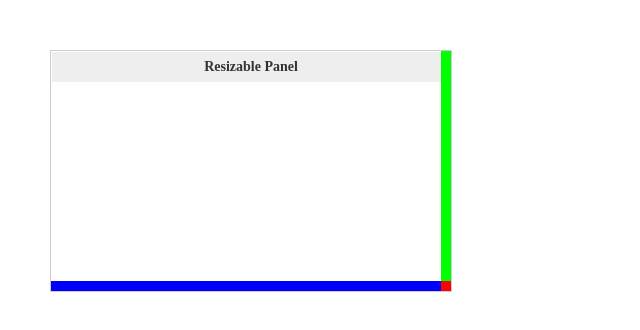
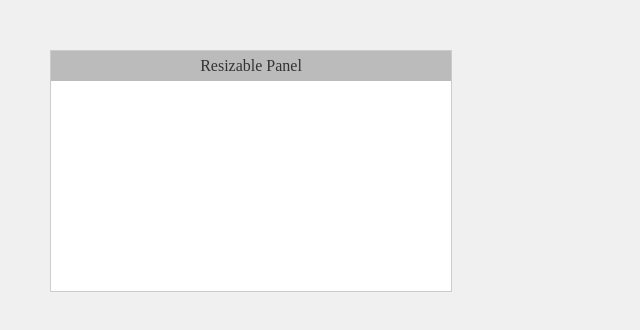
Before and after one commit to TerencesGit/ResizablePanel, a plain HTML site: page index.html in a window 1280 px wide. Shown: the whole page, without its empty margins (0-640 px from the left). Drawn offline with Linux system fonts and the light colour scheme.

Commit message:
样式优化

```diff
--- a/css/style.css
+++ b/css/style.css
@@ -1,48 +1,44 @@
 body{
 	margin: 0;
 	padding: 50px;
-	font-size: 14px;
 	color: #333;
+	background: #f0f0f0
 }
 .panel{
 	width: 400px;
 	height: 240px;
 	border: 1px solid #ccc;
+	background: #fff;
 	position: relative;
 }
 .panel-title{
 	text-align: center;
 	line-height: 30px;
-	background: #eee;
-	border: 1px solid #fff;
-	font-weight: bold
+	font-size: 16px;
+	background: #bbb
 }
 .ui-resizable-right,
 .ui-resizable-bottom,
 .ui-resizable-rightBottom{
-	position: absolute;
-
+	position: absolute
 }
 .ui-resizable-right{
 	right: 0;
 	top: 0;
 	width: 10px;
 	height: 100%;
-	background: #0f0;
-	cursor: e-resize;
+	cursor: e-resize
 }
 .ui-resizable-bottom{
 	bottom: 0;
 	width: 100%;
 	height: 10px;
-	background: #00f;
-	cursor: s-resize;
+	cursor: s-resize
 }
 .ui-resizable-rightBottom{
 	right: 0;
 	bottom: 0;
 	width: 10px;
 	height: 10px;
-	background: #f00;
-	cursor: se-resize;
+	cursor: se-resize
 }
```
Also changed, not shown: index.html (+1 -4 lines).
